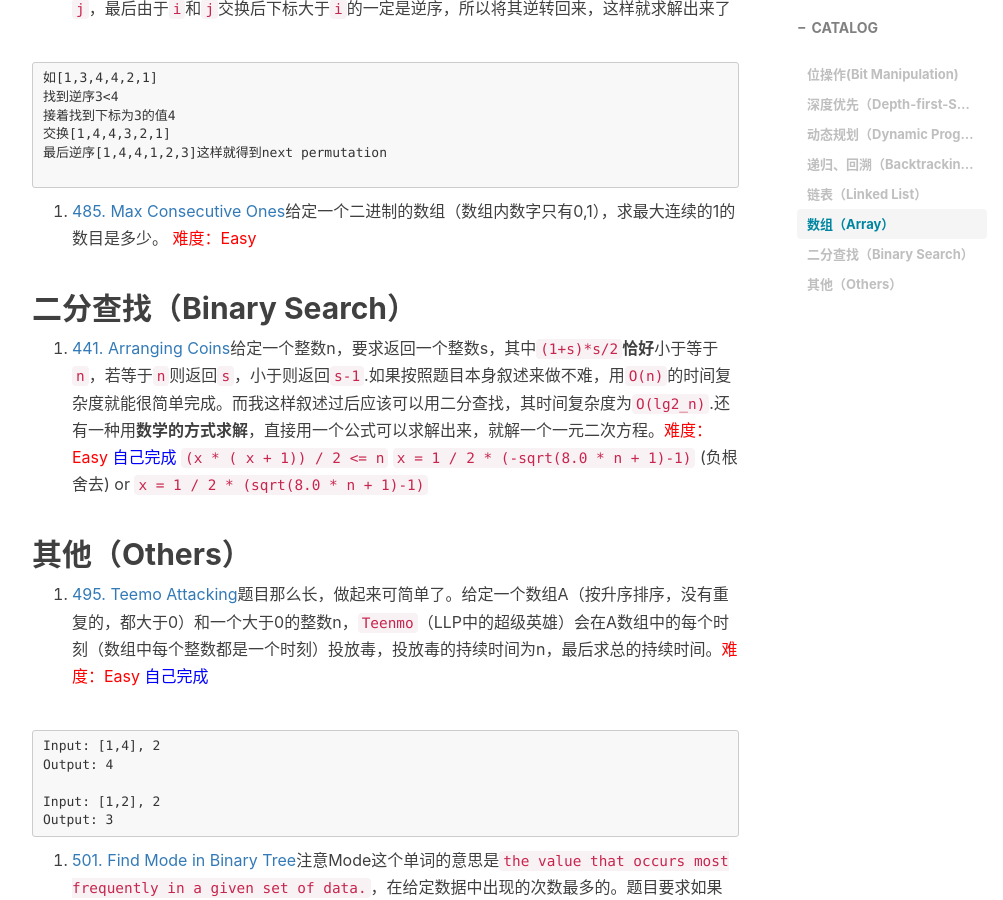
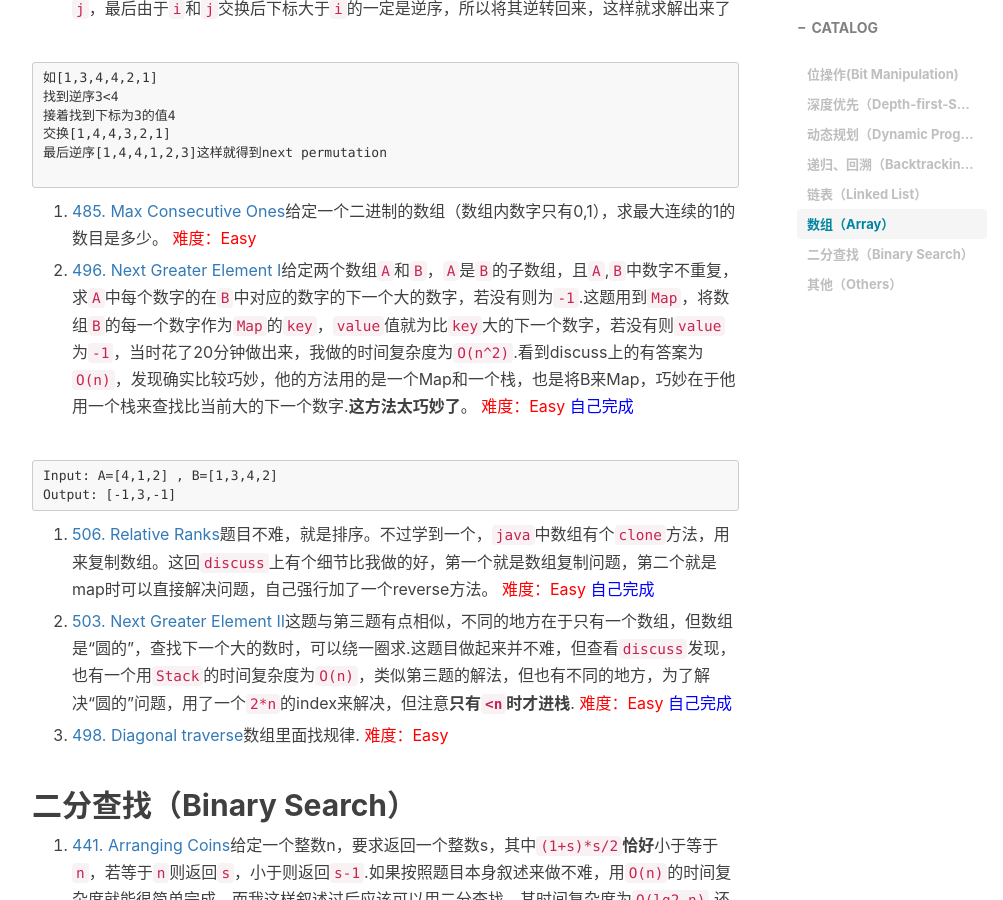
Before and after one commit to LJerRRy/fighting.github.io, a Jekyll site: the page built from _posts/2017-01-04-Leetcode题目分类.md, in a window 1280 px wide and 900 px high, scrolled down 2165 px. Shown: the whole window, without its empty margins (233-1236 px from the left). Built offline with Jekyll 4.4.1, drawn with Linux system fonts in a browser that asks for light colours; nearby versions of some CDN libraries; comment, search, counter and statistics services are not loaded.

Commit message:
leetcode 496 506 503 498

````diff
--- a/_posts/2017-01-04-Leetcode题目分类.md
+++ b/_posts/2017-01-04-Leetcode题目分类.md
@@ -67,8 +67,22 @@ tags:
 最后逆序[1,4,4,1,2,3]这样就得到next permutation
 
 ```
+
 2. [485. Max Consecutive Ones](https://leetcode.com/problems/max-consecutive-ones/)给定一个二进制的数组（数组内数字只有0,1），求最大连续的1的数目是多少。 <font color="red">难度：Easy</font>
 
+3. [496. Next Greater Element I](https://leetcode.com/contest/leetcode-weekly-contest-18b/problems/next-greater-element-i/)给定两个数组`A`和`B`，`A`是`B`的子数组，且`A`,`B`中数字不重复，求`A`中每个数字的在`B`中对应的数字的下一个大的数字，若没有则为`-1`.这题用到`Map`，将数组`B`的每一个数字作为`Map`的`key`，`value`值就为比`key`大的下一个数字，若没有则`value`为`-1`，当时花了20分钟做出来，我做的时间复杂度为`O(n^2)`.看到discuss上的有答案为`O(n)`，发现确实比较巧妙，他的方法用的是一个Map和一个栈，也是将B来Map，巧妙在于他用一个栈来查找比当前大的下一个数字.**这方法太巧妙了**。 <font color="red">难度：Easy</font>  <font color="blue">自己完成</font>
+
+```
+Input: A=[4,1,2] , B=[1,3,4,2]
+Output: [-1,3,-1]
+```
+
+4. [506. Relative Ranks](https://leetcode.com/contest/leetcode-weekly-contest-18b/problems/relative-ranks/)题目不难，就是排序。不过学到一个，`java`中数组有个`clone`方法，用来复制数组。这回`discuss`上有个细节比我做的好，第一个就是数组复制问题，第二个就是map时可以直接解决问题，自己强行加了一个reverse方法。 <font color="red">难度：Easy</font>  <font color="blue">自己完成</font>
+
+
+5. [503. Next Greater Element II](https://leetcode.com/contest/leetcode-weekly-contest-18b/problems/next-greater-element-ii/)这题与第三题有点相似，不同的地方在于只有一个数组，但数组是“圆的”，查找下一个大的数时，可以绕一圈求.这题目做起来并不难，但查看`discuss`发现，也有一个用`Stack`的时间复杂度为`O(n)`，类似第三题的解法，但也有不同的地方，为了解决“圆的”问题，用了一个`2*n`的index来解决，但注意**只有`<n`时才进栈**.  <font color="red">难度：Easy</font>  <font color="blue">自己完成</font>
+
+6. [498. Diagonal traverse](https://leetcode.com/contest/leetcode-weekly-contest-18b/problems/diagonal-traverse/)数组里面找规律. <font color="red">难度：Easy</font>
 
 ## 二分查找（Binary Search）
 
````
